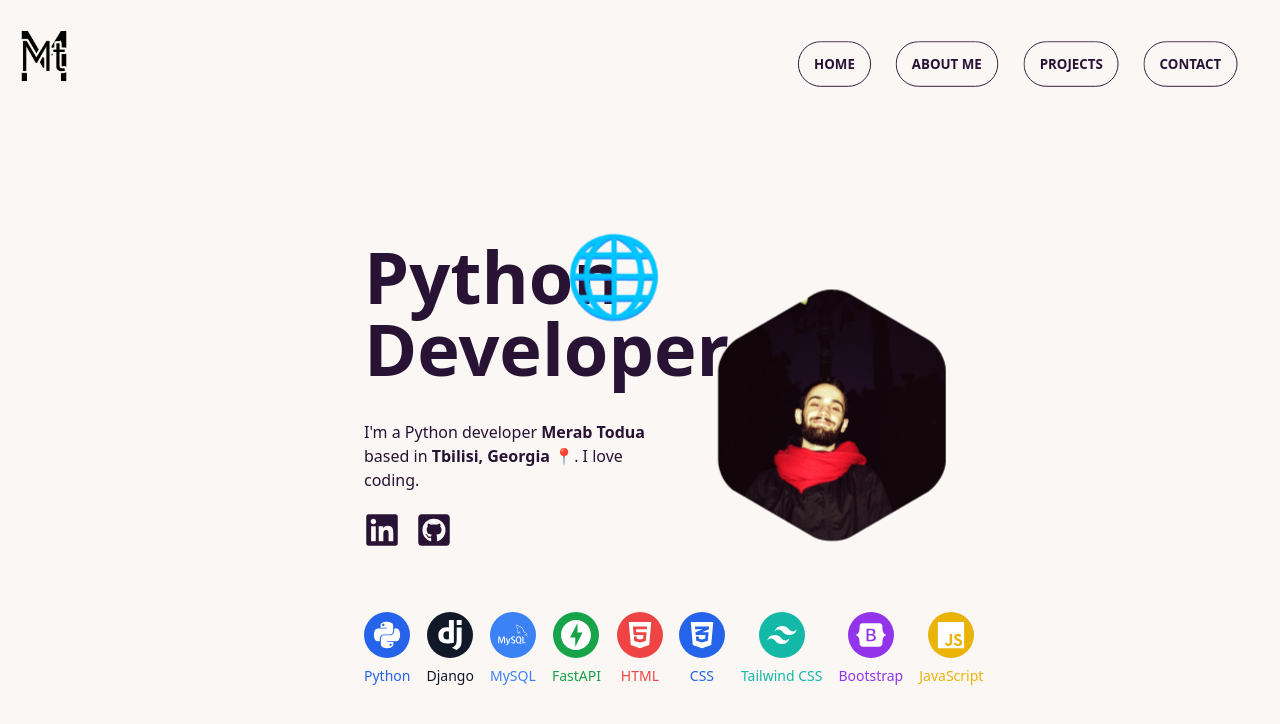
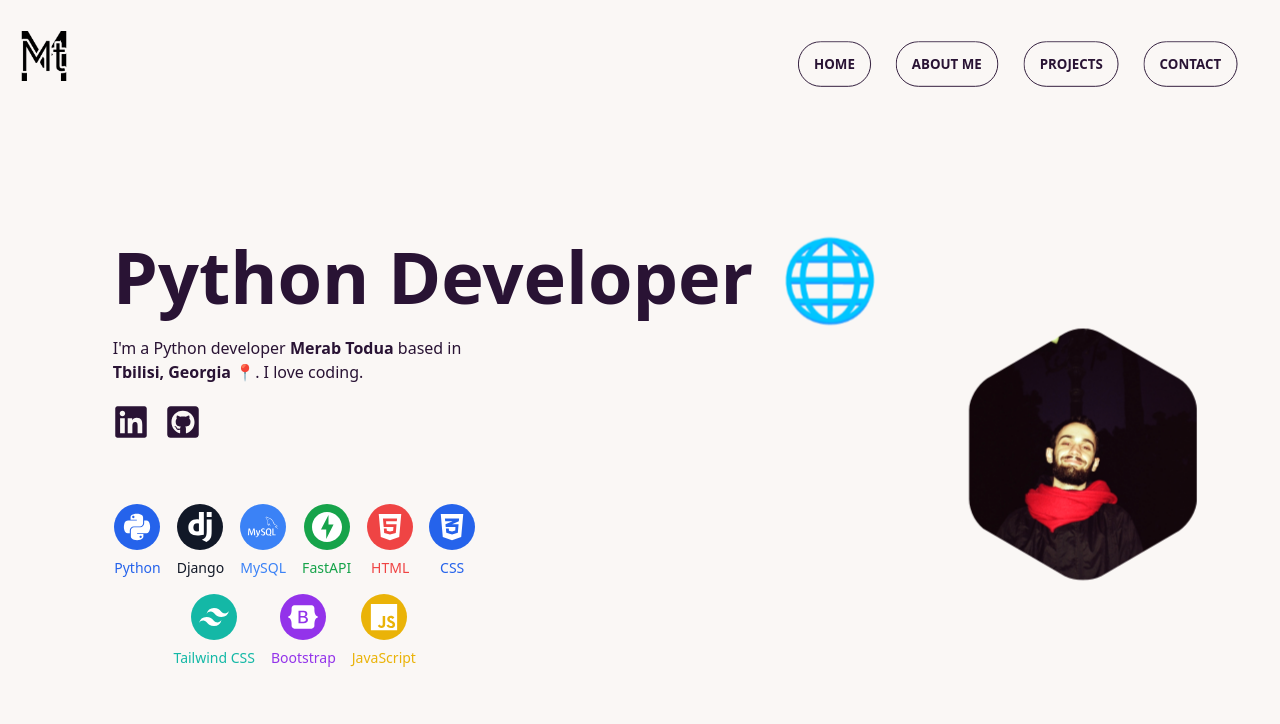
Before and after one commit to merab7/Portfolio, a React (Vite) app: page / in a window 1280 px wide. Shown: the top 724 px of the page. Built offline with nearby package versions, Linux system fonts and the light colour scheme.

Commit message:
Update Hero.jsx

```diff
--- a/src/components/Hero.jsx
+++ b/src/components/Hero.jsx
@@ -2,37 +2,35 @@ import { FaLinkedin, FaGithubSquare } from "react-icons/fa";
 import { Link } from 'react-router-dom';
 import picture from './image/merab.jpg';
 import TechSkills from "./TechSkills";
+
 function Hero() {
   return (
-
-    <section className="mt-60 flex flex-row justify-center items-center   "  id="home-section" >
-      <div className="flex flex-col lg:mr-16 ">
-        <div className="w-min flex pl-5">
+    <section className="mt-16 flex flex-col lg:flex-row justify-center items-center lg:mt-60" id="home-section">
+      <div className="flex flex-col items-center lg:items-start lg:mr-16">
+        <div className="flex items-center justify-center lg:justify-start w-full pl-5">
           <h1 className="text-4xl font-bold md:text-5xl lg:text-7xl">Python Developer</h1>
-          <div className="-ml-16 md:-ml-28 lg:-ml-40 w-min text-4xl md:text-6xl lg:text-7xl animate-pulse">🌐</div>
+          <div className="ml-2 md:ml-4 lg:ml-8 text-4xl md:text-6xl lg:text-7xl animate-pulse">🌐</div>
         </div>
-        <div className="w-72 md:w-80 lg:w-86 mt-9 pl-5">
+        <div className="mt-6 w-72 md:w-80 lg:w-96 pl-5 text-center lg:text-left">
           <p>
             I'm a Python developer <span className="font-bold">Merab Todua</span> based in <span className="font-bold">Tbilisi, Georgia</span> 📍.
             I love coding.
           </p>
-          <div className="flex gap-4 transition-all">
-            <Link to="https://www.linkedin.com/in/merab-todua-682965254/" target="_blank" rel="noopener noreferrer" >
-            <FaLinkedin className="mt-5 text-4xl cursor-pointer hover-effect" />
+          <div className="flex justify-center lg:justify-start gap-4 mt-5">
+            <Link to="https://www.linkedin.com/in/merab-todua-682965254/" target="_blank" rel="noopener noreferrer">
+              <FaLinkedin className="text-4xl cursor-pointer hover-effect" />
             </Link>
             <Link to="https://github.com/topics/sun?l=css" target="_blank" rel="noopener noreferrer">
-              <FaGithubSquare className="mt-5 text-4xl cursor-pointer hover-effect" />
+              <FaGithubSquare className="text-4xl cursor-pointer hover-effect" />
             </Link>
           </div>
-
-          <div className="w-max mt-16 ">
-             <TechSkills/>
+          <div className="mt-10 lg:mt-16">
+            <TechSkills />
           </div>
         </div>
       </div>
-
-      <div className="-mt-24 w-min animate-pulse ml-0 ">
-        <div className="w-24 mask mask-hexagon md:w-28 lg:w-52 ">
+      <div className="mt-10 lg:mt-0 lg:ml-10 animate-pulse flex justify-center lg:block">
+        <div className="w-24 mask mask-hexagon md:w-28 lg:w-52">
           <img src={picture} alt="Profile Picture" />
         </div>
       </div>
```
